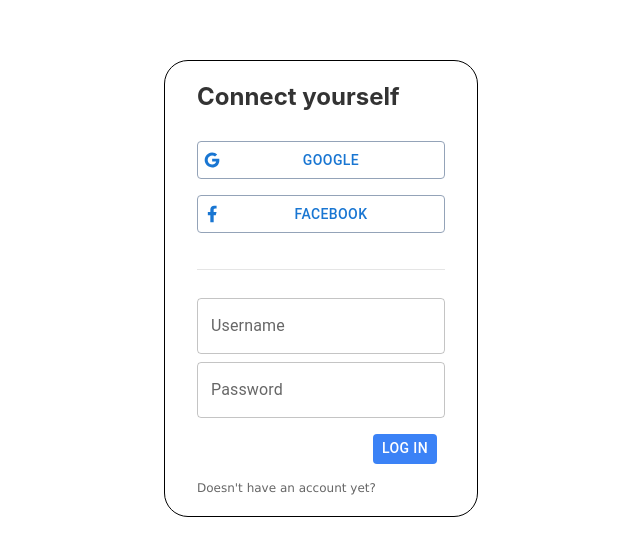
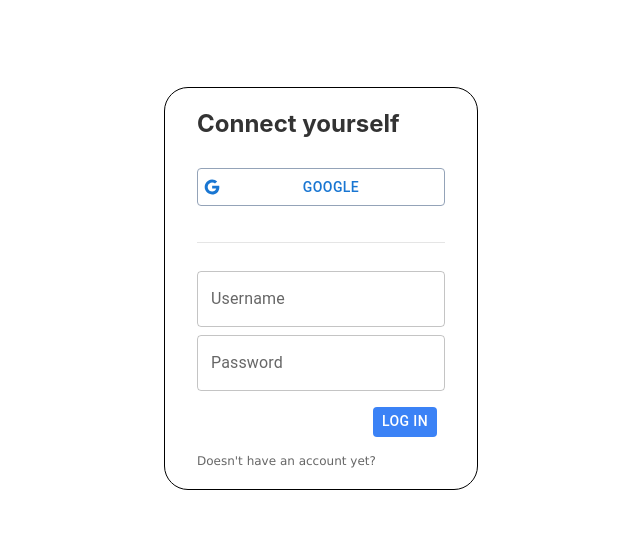
Before and after one commit to Redskinsjo/pimster-feature-frontend, a Next.js app: page /authenticate in a window 1280 px wide. Shown: the part 112-668 px from the top of the page, without its empty margins (319-959 px from the left). Built offline with nearby package versions, Linux system fonts and the light colour scheme.

Commit message:
without facebook provider

```diff
--- a/components/login-form.jsx
+++ b/components/login-form.jsx
@@ -8,7 +8,7 @@ import { client } from "../gql"
 import { signIn } from "../gql/queries"
 import ProviderField from "../components/provider-field"
 
-const providers = ["google", "facebook"]
+const providers = ["google"]
 
 const LoginForm = ({
   setShouldSignup,
```
